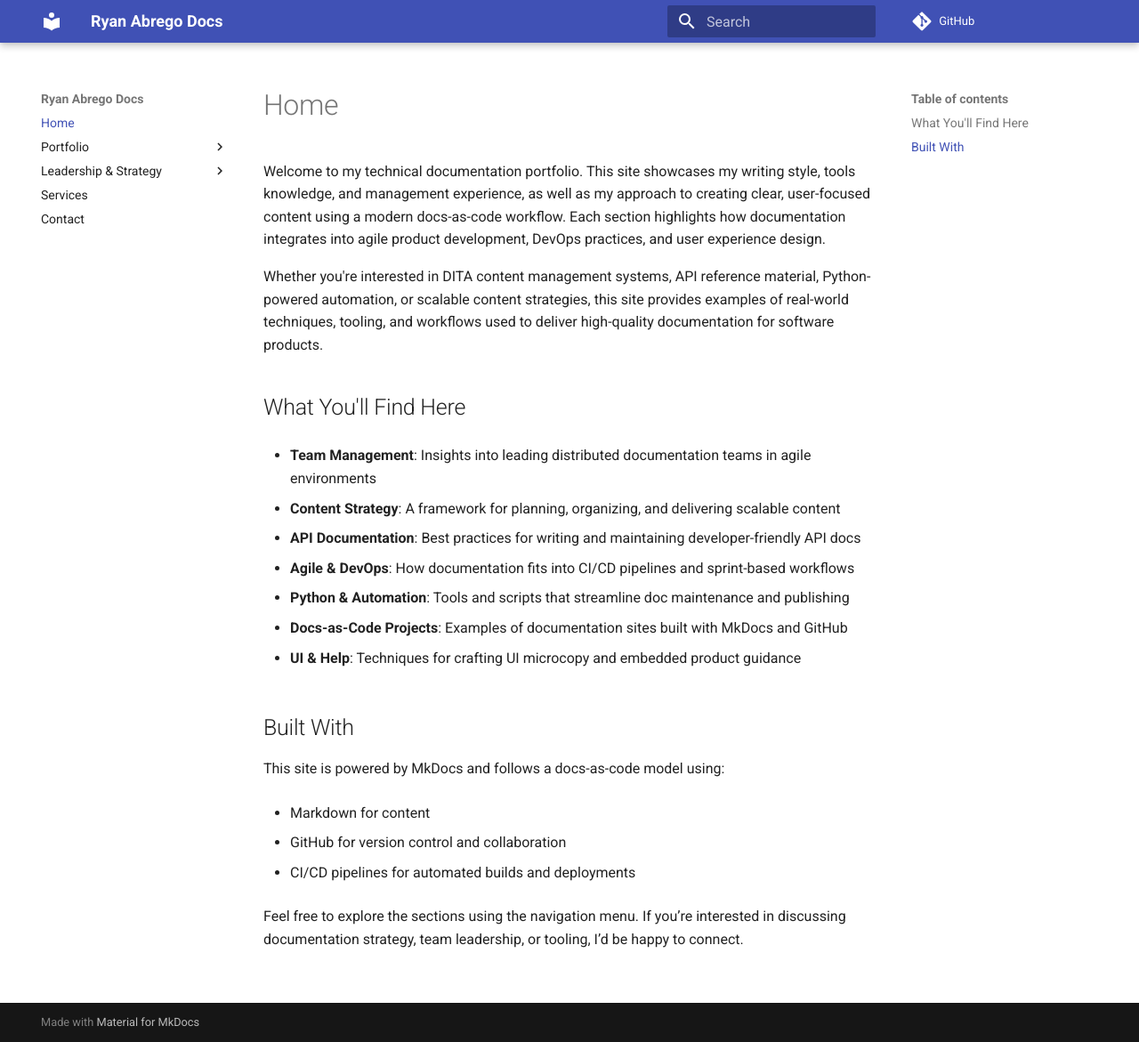
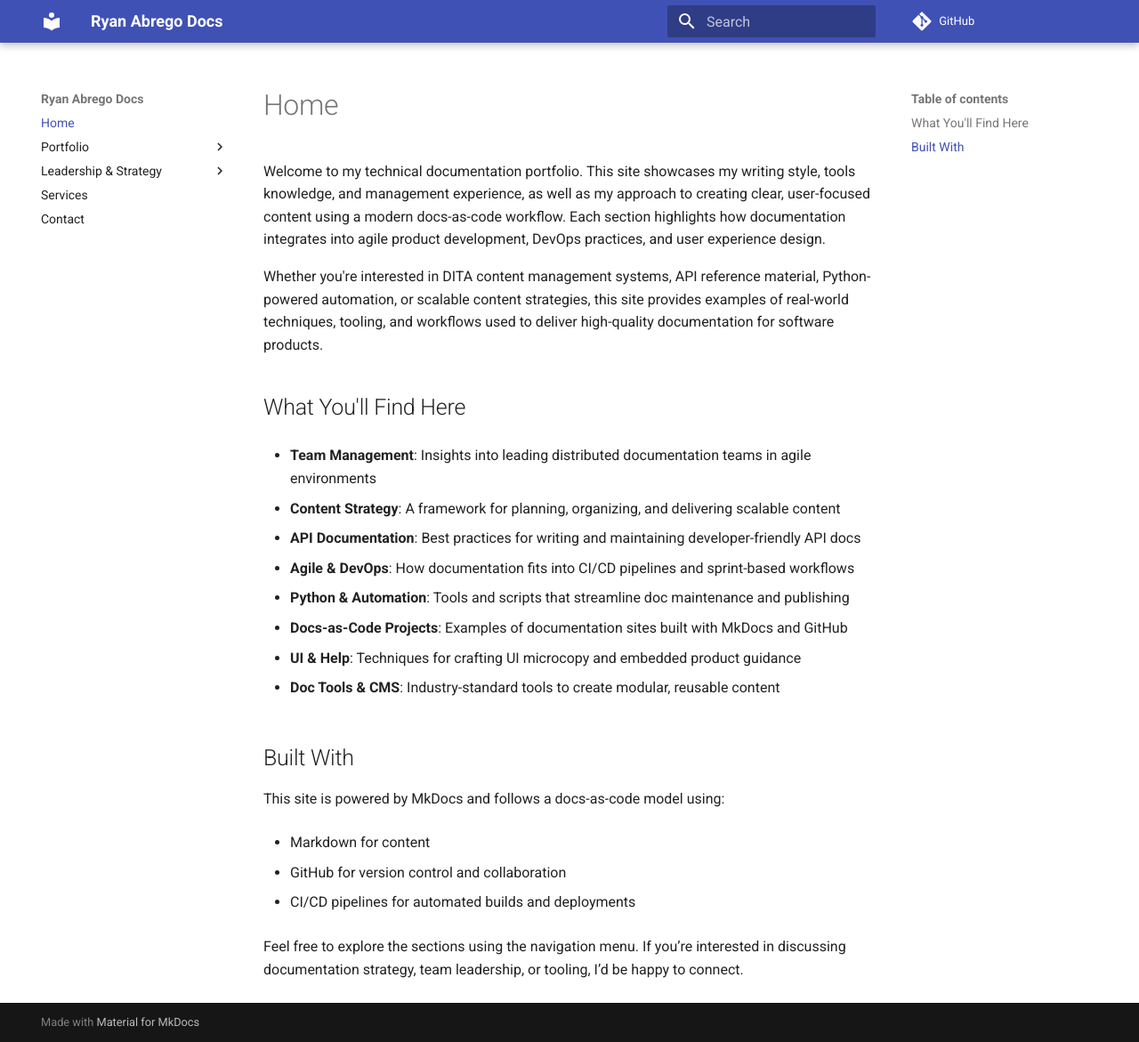
Before and after one commit to ryanabrego/MkDocs, an MkDocs documentation site: the page built from docs/index.md, in a window 1280 px wide and 1171 px high. Shown: the whole window at 89% size. Built offline with MkDocs 1.6.1 and Material for MkDocs 9.7.7, drawn with Linux system fonts in a browser that asks for light colours; comment, search, counter and statistics services are not loaded.

Commit message:
Update index.md

```diff
--- a/docs/index.md
+++ b/docs/index.md
@@ -17,6 +17,8 @@
 
 * **UI & Help**: Techniques for crafting UI microcopy and embedded product guidance
 
+* **Doc Tools & CMS**: Industry-standard tools to create modular, reusable content
+
 ## Built With
 This site is powered by MkDocs and follows a docs-as-code model using:
 
```
